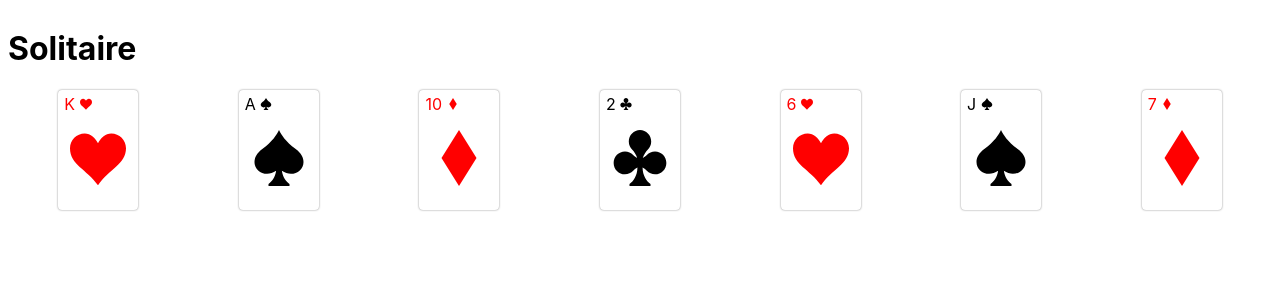
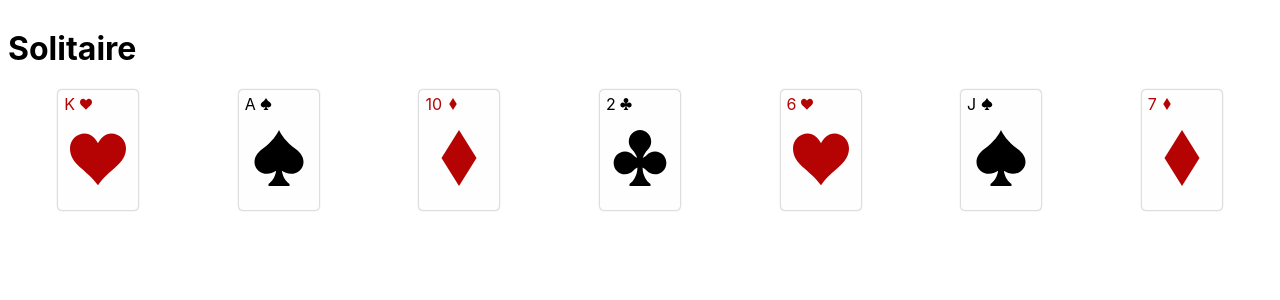
Before and after one commit to nivram80/solitaire, a Svelte app: page / in a window 1280 px wide. Shown: the top 300 px of the page. Built offline with nearby package versions, Linux system fonts and the light colour scheme.

Commit message:
change red to a darker color for accessibility

```diff
--- a/src/Card.svelte
+++ b/src/Card.svelte
@@ -42,10 +42,11 @@
     border-radius: 4px;
     box-shadow: 0 0 2px rgba(0, 0, 0, 0.5);
     padding: 4px 6px;
+    background-color: #fffefe;
   }
 
   .heart .value, .diamond .value {
-    color: red;
+    color: #b50303;
   }
 
   .club .value, .spade .value {
--- a/src/Club.svelte
+++ b/src/Club.svelte
@@ -3,6 +3,7 @@
 </script>
 
 <svg
+  title="black club"
   class={`club ${size}`}
   version="1.1"
   xmlns="http://www.w3.org/2000/svg"
--- a/src/Diamond.svelte
+++ b/src/Diamond.svelte
@@ -3,12 +3,13 @@
 </script>
 
 <svg
+  title="red diamond"
   class={`diamond ${size}`}
   version="1.1"
   xmlns="http://www.w3.org/2000/svg"
   width="56"
   height="56"
-  fill="red"
+  fill="#b50303"
   viewBox="0 0 32 32">
   <title>diamonds</title>
   <path d="M16 0l-10 16 10 16 10-16z" />
--- a/src/Heart.svelte
+++ b/src/Heart.svelte
@@ -3,12 +3,13 @@
 </script>
 
 <svg
+  title="red heart"
   class={`heart ${size}`}
   version="1.1"
   xmlns="http://www.w3.org/2000/svg"
   width="56"
   height="56"
-  fill="red"
+  fill="#b50303"
   viewBox="0 0 32 32">
   <title>heart</title>
   <path
--- a/src/Spade.svelte
+++ b/src/Spade.svelte
@@ -3,6 +3,7 @@
 </script>
 
 <svg
+  title="black spade"
   class={`spade ${size}`}
   version="1.1"
   xmlns="http://www.w3.org/2000/svg"
```
